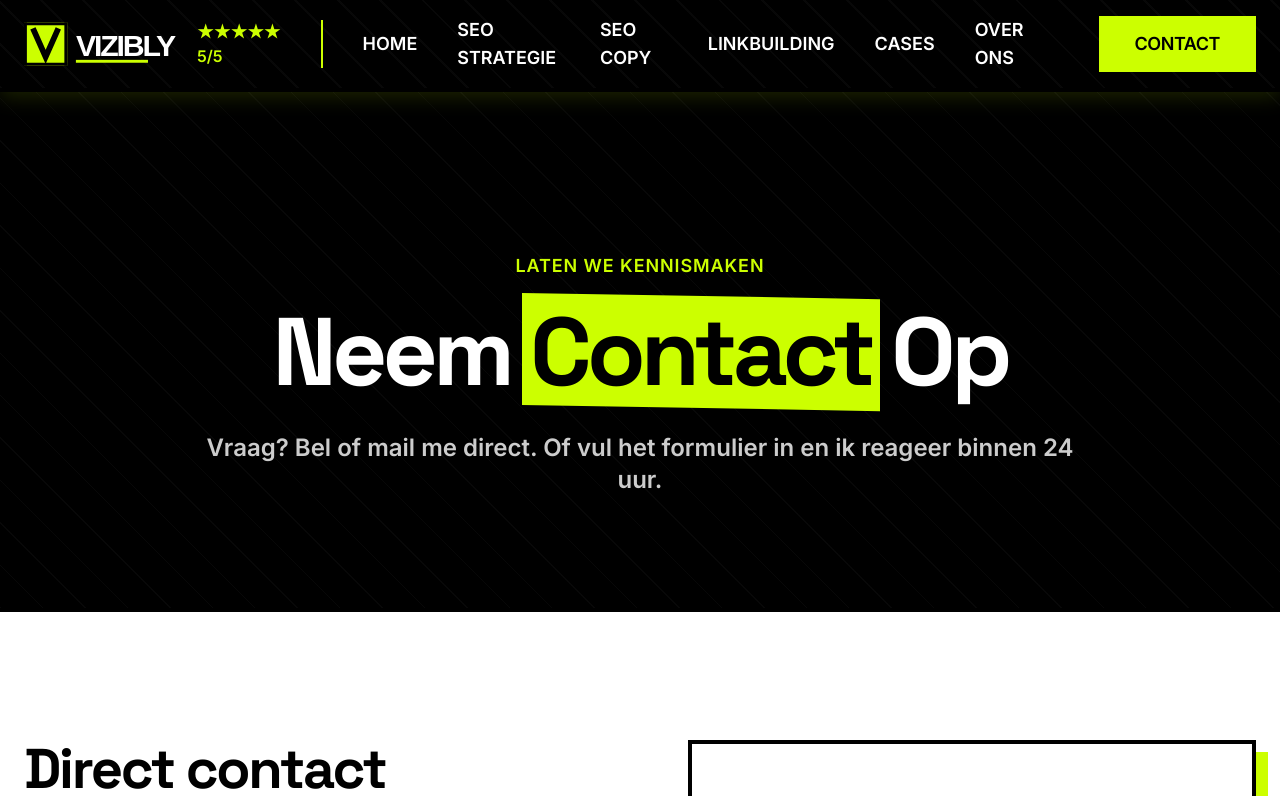
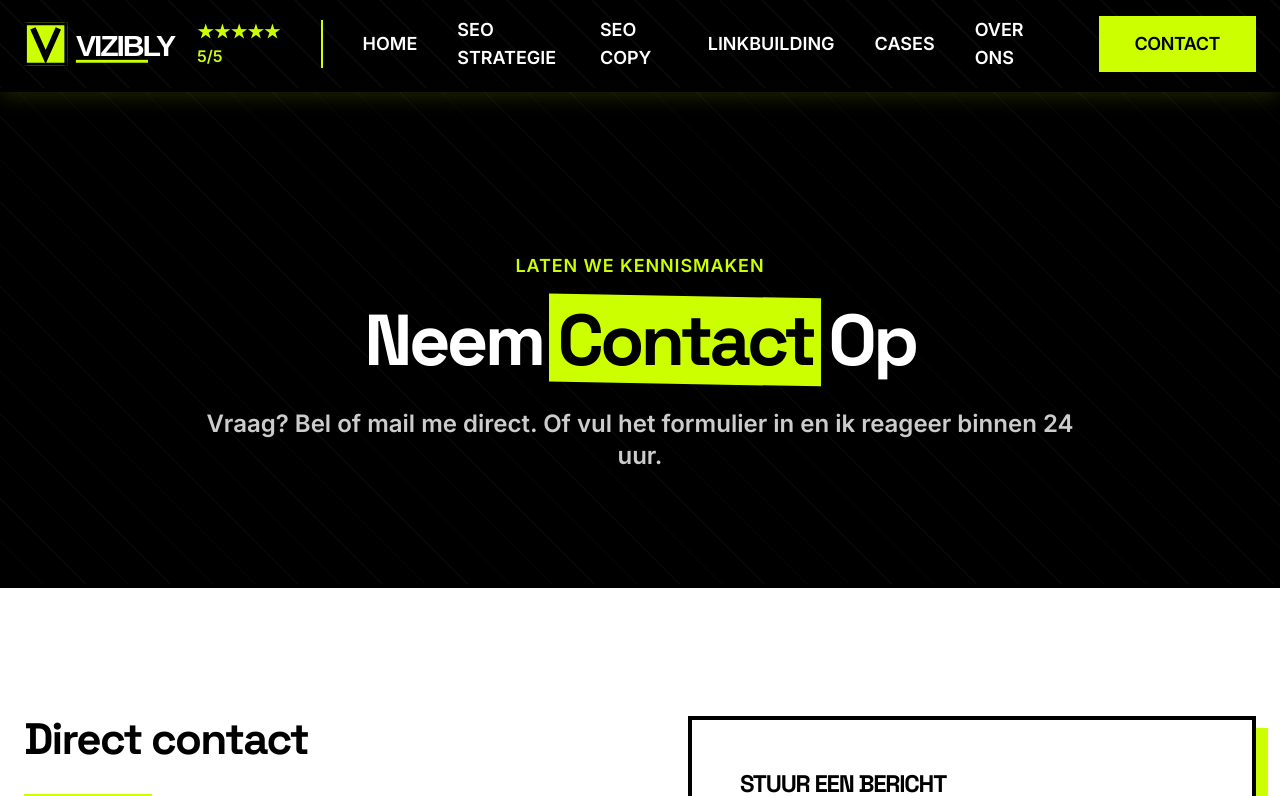
Before and after one commit to declerckroy-spec/vizibly-redesign, a Next.js app: page /contact in a window 1280 px wide. Shown: the top 796 px of the page. Built offline with nearby package versions, Linux system fonts and the light colour scheme.

Commit message:
Fix: Reduce font sizes and add !important for Vercel consistency

```diff
--- a/app/globals.css
+++ b/app/globals.css
@@ -145,13 +145,15 @@
     @apply border-border outline-ring/50;
   }
   html {
-    font-size: 16px;
+    font-size: 16px !important;
+    -webkit-text-size-adjust: 100%;
+    text-size-adjust: 100%;
     overflow-x: clip;
   }
   body {
     @apply bg-background text-foreground;
     font-family: var(--font-body), sans-serif;
-    font-size: 16px;
+    font-size: 1rem !important;
     overflow-x: clip;
     max-width: 100vw;
   }
@@ -201,7 +203,7 @@
 
   /* BRUTALIST TYPOGRAPHY UTILITIES - Fixed responsive sizes for consistency */
   .text-brutalist-hero {
-    font-size: 2.5rem;
+    font-size: 2rem !important;
     font-weight: 800;
     line-height: 0.95;
     letter-spacing: -0.05em;
@@ -209,30 +211,30 @@
 
   @media (min-width: 640px) {
     .text-brutalist-hero {
-      font-size: 3.5rem;
+      font-size: 2.5rem !important;
     }
   }
 
   @media (min-width: 1024px) {
     .text-brutalist-hero {
-      font-size: 5rem;
+      font-size: 3.5rem !important;
     }
   }
 
   @media (min-width: 1280px) {
     .text-brutalist-hero {
-      font-size: 6rem;
+      font-size: 4.5rem !important;
     }
   }
 
   @media (min-width: 1536px) {
     .text-brutalist-hero {
-      font-size: 7rem;
+      font-size: 5.5rem !important;
     }
   }
 
   .text-brutalist-h1 {
-    font-size: 2.5rem;
+    font-size: 2rem !important;
     font-weight: 800;
     line-height: 1;
     letter-spacing: -0.05em;
@@ -240,24 +242,24 @@
 
   @media (min-width: 640px) {
     .text-brutalist-h1 {
-      font-size: 3rem;
+      font-size: 2.25rem !important;
     }
   }
 
   @media (min-width: 1024px) {
     .text-brutalist-h1 {
-      font-size: 4rem;
+      font-size: 3rem !important;
     }
   }
 
   @media (min-width: 1280px) {
     .text-brutalist-h1 {
-      font-size: 5rem;
+      font-size: 3.5rem !important;
     }
   }
 
   .text-brutalist-h2 {
-    font-size: 2rem;
+    font-size: 1.5rem !important;
     font-weight: 700;
     line-height: 1.05;
     letter-spacing: -0.04em;
@@ -265,24 +267,24 @@
 
   @media (min-width: 640px) {
     .text-brutalist-h2 {
-      font-size: 2.5rem;
+      font-size: 1.75rem !important;
     }
   }
 
   @media (min-width: 1024px) {
     .text-brutalist-h2 {
-      font-size: 3rem;
+      font-size: 2.25rem !important;
     }
   }
 
   @media (min-width: 1280px) {
     .text-brutalist-h2 {
-      font-size: 3.5rem;
+      font-size: 2.75rem !important;
     }
   }
 
   .text-brutalist-h3 {
-    font-size: 1.75rem;
+    font-size: 1.25rem !important;
     font-weight: 700;
     line-height: 1.1;
     letter-spacing: -0.03em;
@@ -290,19 +292,19 @@
 
   @media (min-width: 640px) {
     .text-brutalist-h3 {
-      font-size: 2rem;
+      font-size: 1.5rem !important;
     }
   }
 
   @media (min-width: 1024px) {
     .text-brutalist-h3 {
-      font-size: 2.5rem;
+      font-size: 1.75rem !important;
     }
   }
 
   @media (min-width: 1280px) {
     .text-brutalist-h3 {
-      font-size: 3rem;
+      font-size: 2.25rem !important;
     }
   }
 
```
